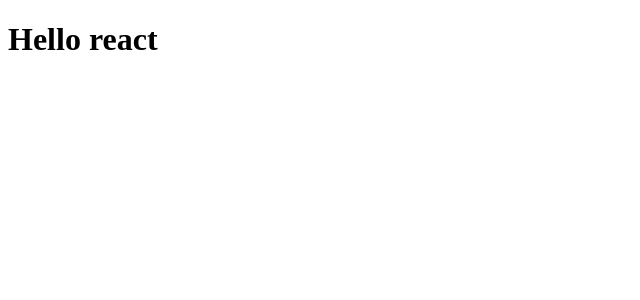
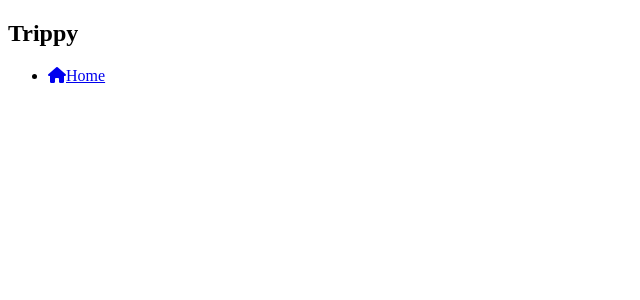
Before and after one commit to fmfahath/tourism-website, a React (Create React App) app: page / in a window 1280 px wide. Shown: the top 300 px of the page, without its empty margins (0-640 px from the left). Built offline with nearby package versions, Linux system fonts and the light colour scheme.

Commit message:
navbarlist  item added / fontawesom CDN added / navbar.js exported & rendered

```diff
--- a/public/index.html
+++ b/public/index.html
@@ -10,6 +10,10 @@
       content="Web site created using create-react-app"
     />
 
+    <!-- fotawesome CDN  -->
+    <link rel="stylesheet" href="https://cdnjs.cloudflare.com/ajax/libs/font-awesome/6.3.0/css/all.min.css" integrity="sha512-SzlrxWUlpfuzQ+pcUCosxcglQRNAq/DZjVsC0lE40xsADsfeQoEypE+enwcOiGjk/bSuGGKHEyjSoQ1zVisanQ==" crossorigin="anonymous" referrerpolicy="no-referrer" />
+
+
     <title>React App</title>
   </head>
   <body>
--- a/src/App.js
+++ b/src/App.js
@@ -1,8 +1,9 @@
+import Navbar from "./components/navbar";
 
 
 function App() {
   return (
-    <h1>Hello react</h1>
+    <Navbar/>
   );
 }
 
--- a/src/components/navbar.js
+++ b/src/components/navbar.js
@@ -4,7 +4,14 @@ import "../components/navbar-styles.css"
 class Navbar extends Component{
     render(){
         return(
-
+           <nav className="navbar-items">
+            <h1 className="navbar-logo">Trippy</h1>
+            <ul>
+                <li><a href="/"><i class="fa-solid fa-house"></i>Home</a></li>
+            </ul>
+           </nav>
         )
     }
 }
+
+export default Navbar;
```
